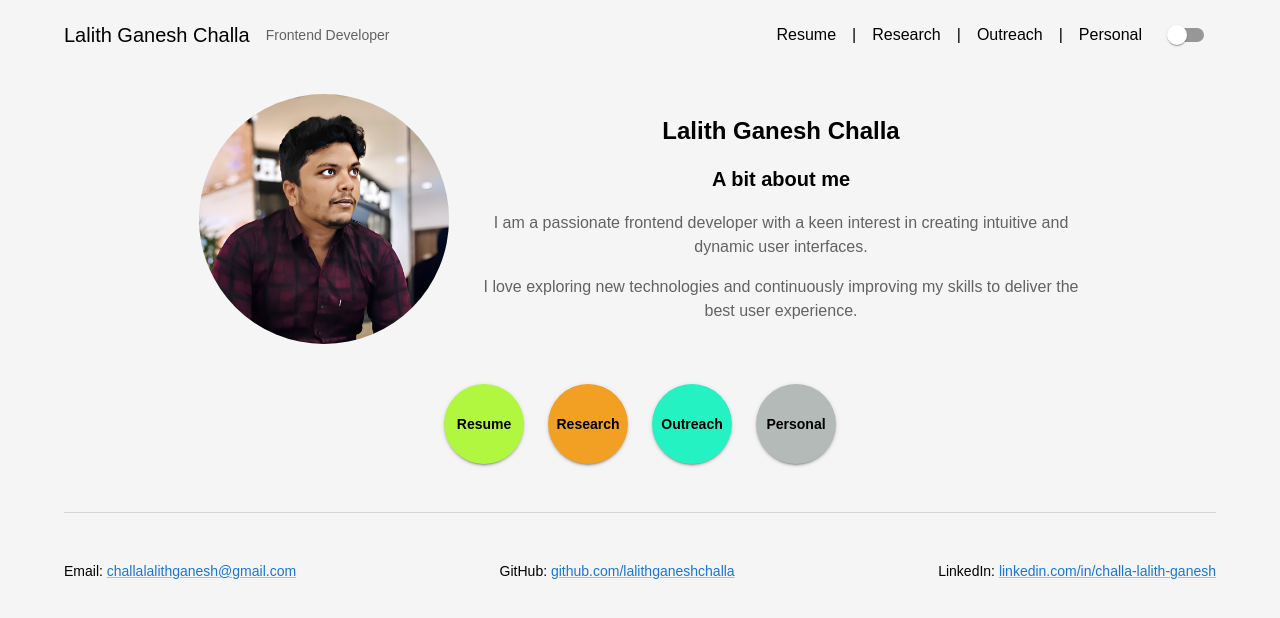
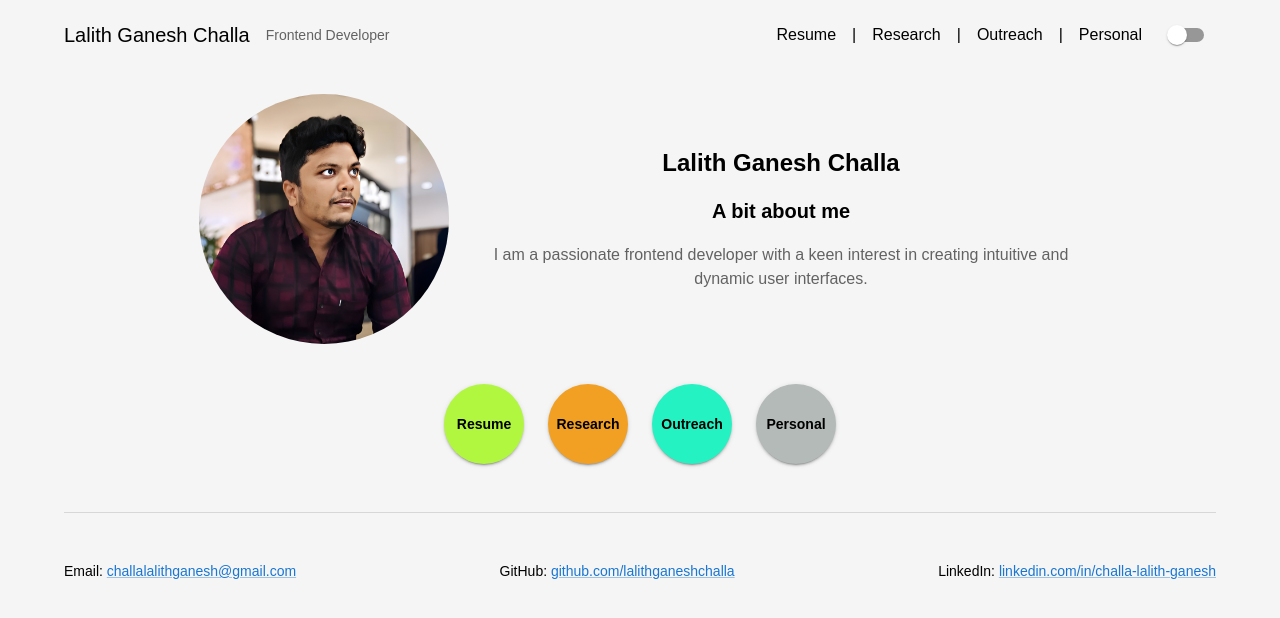
Before and after one commit to lalithganeshchalla/Rest-App, a React (Create React App) app: page /portfolio in a window 1280 px wide. Shown: the top 618 px of the page. Built offline with nearby package versions, Linux system fonts and the light colour scheme.

Commit message:
seventh commit

```diff
--- a/src/portfolio/Portfolio.jsx
+++ b/src/portfolio/Portfolio.jsx
@@ -100,10 +100,7 @@ const Portfolio = () => {
               <Typography variant="body1" color="text.secondary">
                 I am a passionate frontend developer with a keen interest in creating intuitive and dynamic user interfaces.
               </Typography>
-              <Typography variant="body1" color="text.secondary" mt={2}>
-                I love exploring new technologies and continuously improving my skills to deliver the best user experience.
-              </Typography>
-            </Box>
+              </Box>
           </Grid>
         </Grid>
 
```
